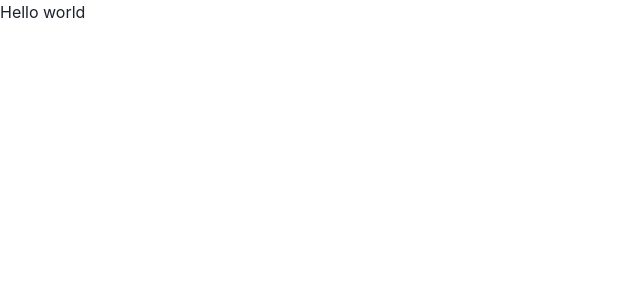
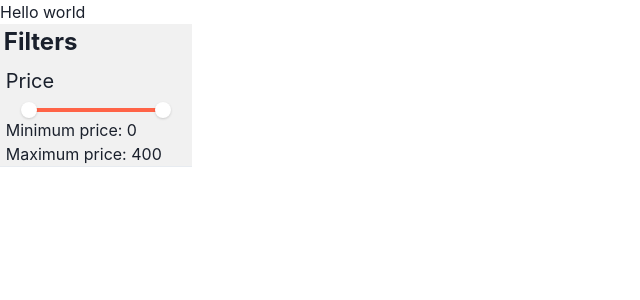
Before and after one commit to CodersCamp2021/team-lp-project-2, a React (Create React App) app: page / in a window 1280 px wide. Shown: the top 300 px of the page, without its empty margins (0-640 px from the left). Built offline with nearby package versions, Linux system fonts and the light colour scheme.

Commit message:
added range slider

```diff
--- a/src/components/App.js
+++ b/src/components/App.js
@@ -1,7 +1,13 @@
 import { Text } from '@chakra-ui/react';
+import Filters from './filters/Filters';
 
 function App() {
-  return <Text>Hello world</Text>;
+  return (
+    <>
+      <Text>Hello world</Text>
+      <Filters />
+    </>
+  );
 }
 
 export default App;
--- /dev/null
+++ b/src/components/filters/Filters.js
@@ -0,0 +1,62 @@
+import React, { useState } from 'react';
+import Options from './Options';
+import {
+  Flex,
+  RangeSlider,
+  Text,
+  RangeSliderTrack,
+  RangeSliderFilledTrack,
+  RangeSliderThumb,
+  Divider,
+  NumberInput,
+  NumberInputField,
+  FormControl,
+  FormLabel,
+} from '@chakra-ui/react';
+
+export default function Filters({ products, category }) {
+  const [minPrice, setMinPrice] = useState(0);
+  const [maxPrice, setMaxPrice] = useState(400);
+  const primaryMin = 0;
+  const primaryMax = 400;
+
+  return (
+    <Flex
+      w="15%"
+      bg="#f1f1f1"
+      direction="column"
+      justify="center"
+      align="flex-start"
+    >
+      <Text pl="2%" fontSize="2xl" fontWeight="bold">
+        Filters
+      </Text>
+      <Text p="3%" fontSize="xl">
+        Price
+      </Text>
+
+      <RangeSlider
+        alignSelf="center"
+        w="70%"
+        defaultValue={[minPrice, maxPrice]}
+        min={primaryMin}
+        max={primaryMax}
+        step={50}
+        onChangeEnd={(val) => {
+          setMinPrice(val[0]);
+          setMaxPrice(val[1]);
+        }}
+      >
+        <RangeSliderTrack bg="red.100">
+          <RangeSliderFilledTrack bg="tomato" />
+        </RangeSliderTrack>
+        <RangeSliderThumb boxSize={4} index={0} />
+        <RangeSliderThumb boxSize={4} index={1} />
+      </RangeSlider>
+      <Text pl="3%">Minimum price: {minPrice}</Text>
+      <Text pl="3%">Maximum price: {maxPrice}</Text>
+      <Divider />
+      <Options props={category} />
+    </Flex>
+  );
+}
--- /dev/null
+++ b/src/components/filters/Options.js
@@ -0,0 +1,10 @@
+import React from 'react';
+import { Text } from '@chakra-ui/react';
+
+export default function Options() {
+  return (
+    <>
+      <Text></Text>
+    </>
+  );
+}
```
